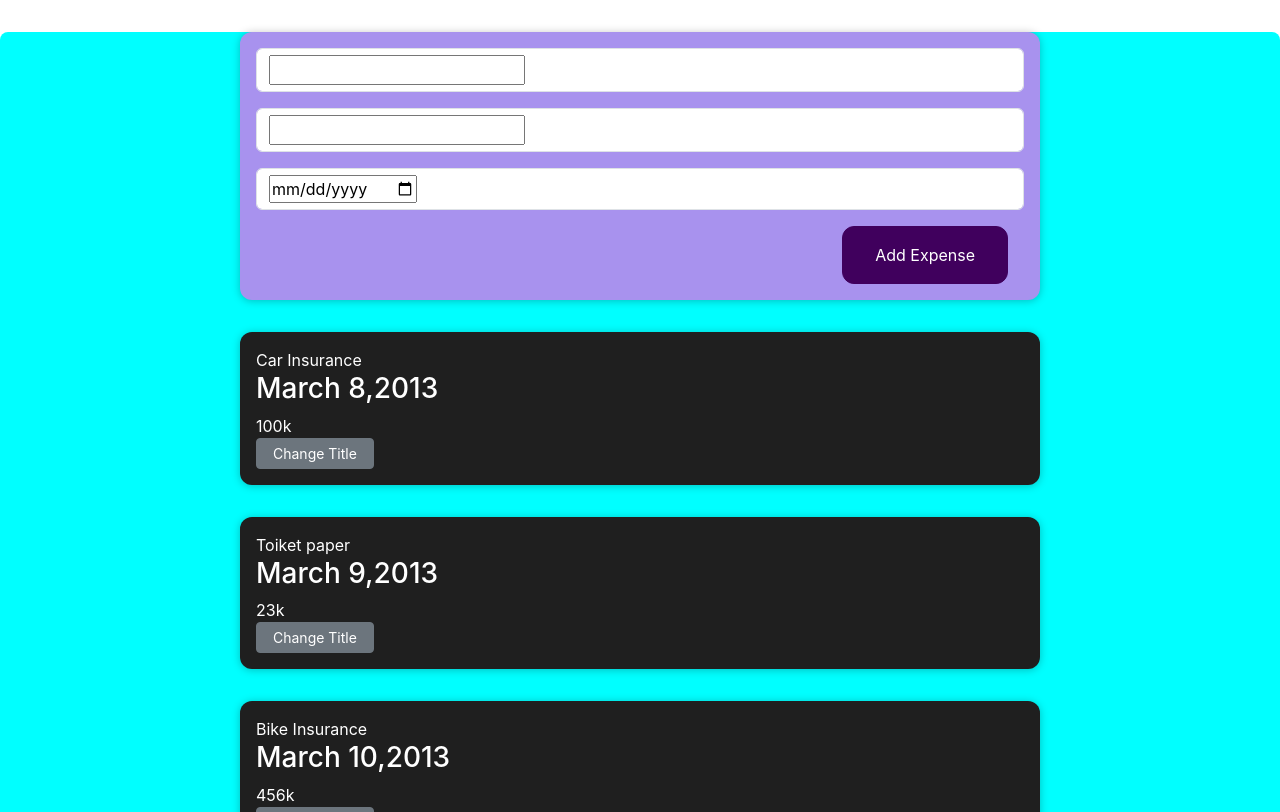
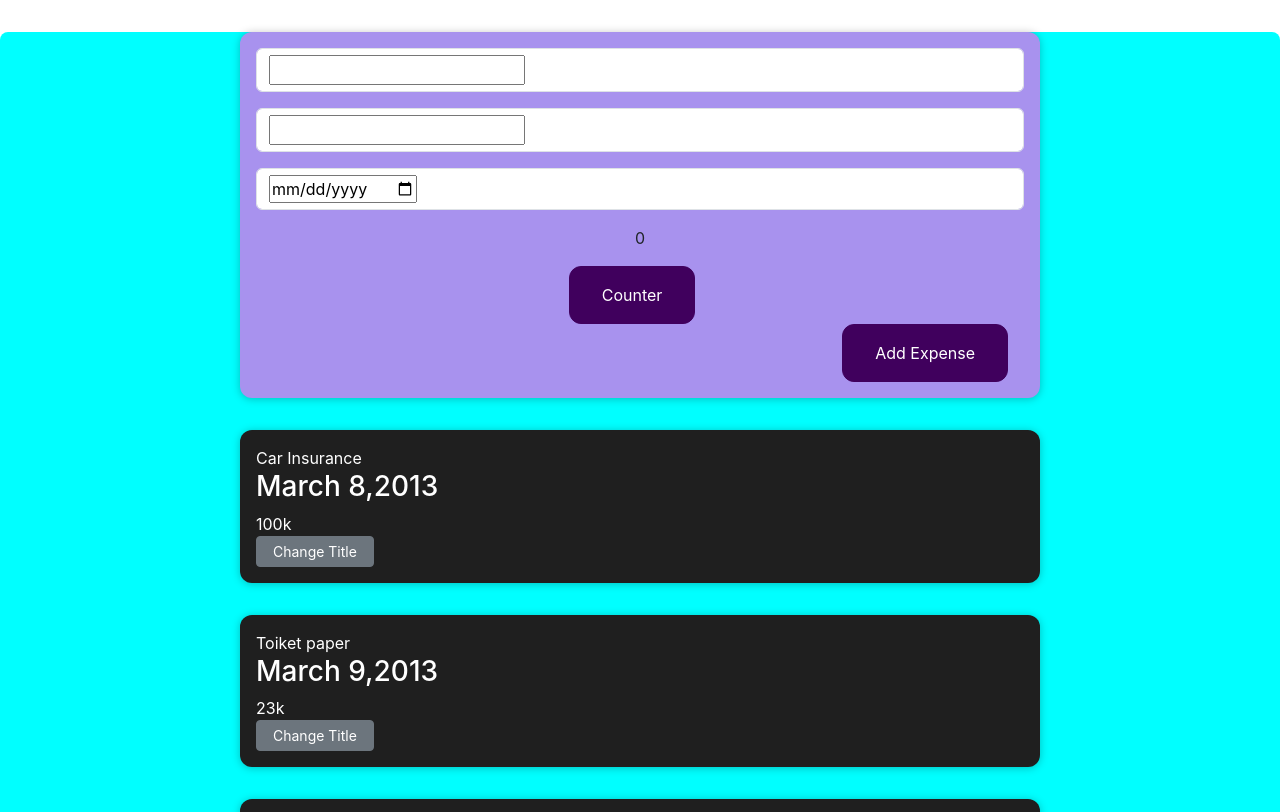
Before and after one commit to ravitejaasunkara/react-learning, a React (Create React App) app: page / in a window 1280 px wide. Shown: the top 812 px of the page. Built offline with nearby package versions, Linux system fonts and the light colour scheme.

Commit message:
some practice useState

```diff
--- a/src/components/ExpenseForm/ExpenseForm.js
+++ b/src/components/ExpenseForm/ExpenseForm.js
@@ -2,14 +2,25 @@ import React, { useState } from 'react';
 import './ExpenseForm.css';
 
 const ExpenseForm = () => {
-  const [enteredTitle,grabTitle] = useState('');
-  const titleHandler = (event) => { grabTitle(event.target.value)};
+  const [count,setCount] = useState(0);
+  const countHandler = (event) => {
+    event.preventDefault();
+    setCount(count+1);
+  }
+  const [enteredTitle, grabTitle] = useState('');
+  const titleHandler = (event) => {
+    grabTitle(event.target.value)
+  };
 
-  const [enteredAmount,grabAmount] = useState('');
-  const amountHandler = (event) => { grabAmount(event.target.value); };
+  const [enteredAmount, grabAmount] = useState('');
+  const amountHandler = (event) => {
+    grabAmount(event.target.value);
+  };
 
-  const [enteredDate,grabDate] = useState('');
-  const dateHandler = (event) => { grabDate(event.target.value); };
+  const [enteredDate, grabDate] = useState('');
+  const dateHandler = (event) => {
+    grabDate(event.target.value);
+  };
 
   const formHandler = (event) => {
     event.preventDefault();
@@ -22,21 +33,26 @@ const ExpenseForm = () => {
     grabTitle('');
     grabAmount('');
     grabDate('');
+    setCount(0);
   }
   return (
     <div>
       <form className='formdiv'>
         <div className='new-expense__controls form-control'>
-          <input type="text" onChange={titleHandler} value={enteredTitle}/>
+          <input type="text" onChange={titleHandler} value={enteredTitle} />
         </div>
         <div className="new-expense__controls form-control">
-          <input type="text" onChange={amountHandler} value={enteredAmount}/>
+          <input type="text" onChange={amountHandler} value={enteredAmount} />
         </div>
         <div className="new-expense__controls form-control">
-          <input type="date" onChange={dateHandler} value={enteredDate}/>
+          <input type="date" onChange={dateHandler} value={enteredDate} />
+        </div>
+        <div>
+          <p>{count}</p>
+          <button onClick={countHandler}>Counter</button>
         </div>
         <div className="new-expense__actions">
-          <button onClick={formHandler }>Add Expense</button>
+          <button onClick={formHandler}>Add Expense</button>
         </div>
       </form>
     </div>
```
